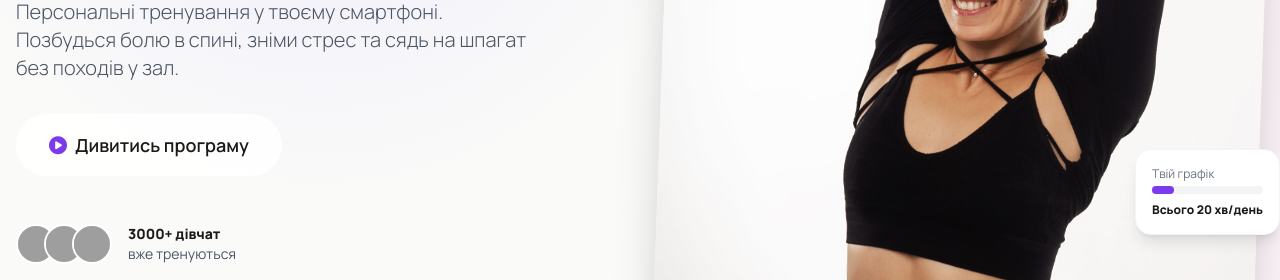
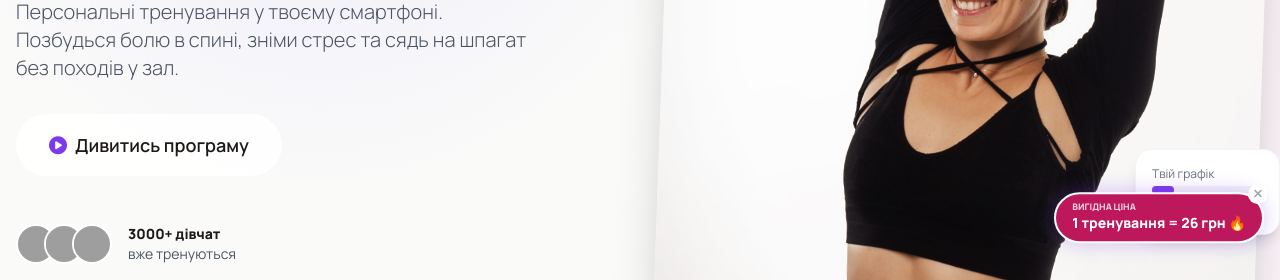
Before and after one commit to Dunaevsky88/Margo_fit, a plain HTML site: page index.html in a window 1280 px wide. Shown: the part 520-800 px from the top of the page. Drawn offline with nearby package versions, Linux system fonts and the light colour scheme; grey boxes are pictures that could not be loaded; a web font is replaced by a local one.

Commit message:
Update index.html

```diff
--- a/index.html
+++ b/index.html
@@ -293,6 +293,21 @@
             </div>
         </div>
     </section>
+
+    <!-- Floating Sales Badge (Bottom Right) -->
+    <div id="sales-badge" class="fixed bottom-6 right-4 z-50 animate-bounce duration-[3000ms] hover:animate-none transition-transform hover:scale-105 group">
+        <button onclick="document.getElementById('sales-badge').style.display='none'" class="absolute -top-2 -right-1 bg-white text-gray-400 hover:text-red-500 rounded-full w-5 h-5 flex items-center justify-center shadow-sm text-xs z-20 cursor-pointer transition-colors" aria-label="Закрити">
+            <i class="fas fa-times"></i>
+        </button>
+        <a href="#pricing" class="block">
+            <div class="bg-accent text-white px-4 py-2 rounded-full shadow-glow border-2 border-white flex items-center gap-2">
+                <div class="flex flex-col leading-none">
+                    <span class="text-[9px] font-bold uppercase opacity-80 mb-0.5 group-hover:opacity-100 transition">Вигідна ціна</span>
+                    <span class="font-bold text-sm whitespace-nowrap">1 тренування = 26 грн 🔥</span>
+                </div>
+            </div>
+        </a>
+    </div>
 
     <!-- Value Proposition (Asymmetrical Layout) -->
     <section id="about" class="py-20 px-4 bg-white rounded-[3rem] mx-2 md:mx-8 shadow-sm">
```
